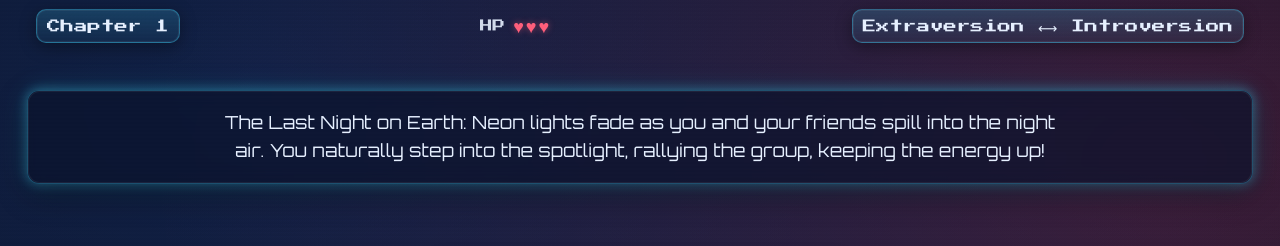
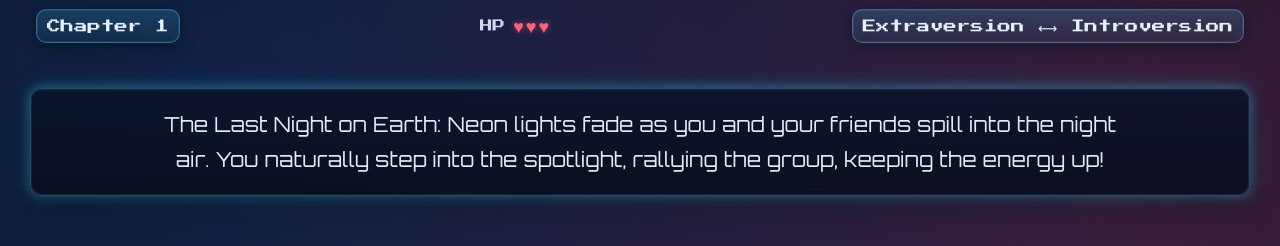
Before and after one commit to Thinh2Win/myer-briggs-quiz, a React (Vite) app in the folder my-mbti/: page / in a window 1280 px wide. Both pictures are taken after a click on the button "Start ▶". Shown: the top 246 px of the page. Built offline with nearby package versions, Linux system fonts and the light colour scheme.

Commit message:
dialogue css changes

```diff
--- a/my-mbti/src/components/Results.css
+++ b/my-mbti/src/components/Results.css
@@ -165,7 +165,15 @@
 .hud-label { font-family: var(--font-display); font-size: 0.7rem; opacity: 0.9; }
 .hearts { color: var(--color-danger); text-shadow: 0 0 6px rgba(255, 94, 122, 0.5); letter-spacing: 2px; }
 
-.dialogue-box { position: relative; overflow: hidden; }
+.dialogue-box {
+  position: relative;
+  overflow: hidden;
+  /* Stronger contrast backdrop for copy readability */
+  background: linear-gradient(180deg, rgba(12, 19, 42, 0.92), rgba(10, 15, 31, 0.96));
+}
+.dialogue-box .card-body {
+  padding: 1rem 1.25rem; /* a bit more breathing room for text */
+}
 .dialogue-box::before {
   content: '';
   position: absolute; inset: 0;
@@ -175,9 +183,14 @@
 }
 .dialogue-text {
   font-family: var(--font-ui);
-  line-height: 1.55;
+  line-height: 1.7;            /* taller lines for comfy reading */
   letter-spacing: 0.2px;
   text-wrap: balance;
+  max-width: 68ch;             /* optimal measure */
+  margin: 0 auto;               /* center the text block */
+  font-size: clamp(1rem, 2.1vw, 1.15rem);
+  color: var(--color-text);
+  opacity: 0.98;
 }
 
 .retro-choice-button {
@@ -198,7 +211,7 @@
 @media (max-width: 576px) {
   .retro-choice-button { font-size: 1rem; border-radius: 12px; }
   .choice-cursor { display: none; }
-  .dialogue-text { font-size: 0.95rem; }
+  .dialogue-text { font-size: 1rem; line-height: 1.65; padding: 0 2px; }
   .hud-badge { font-size: 0.65rem; }
 }
 
```
